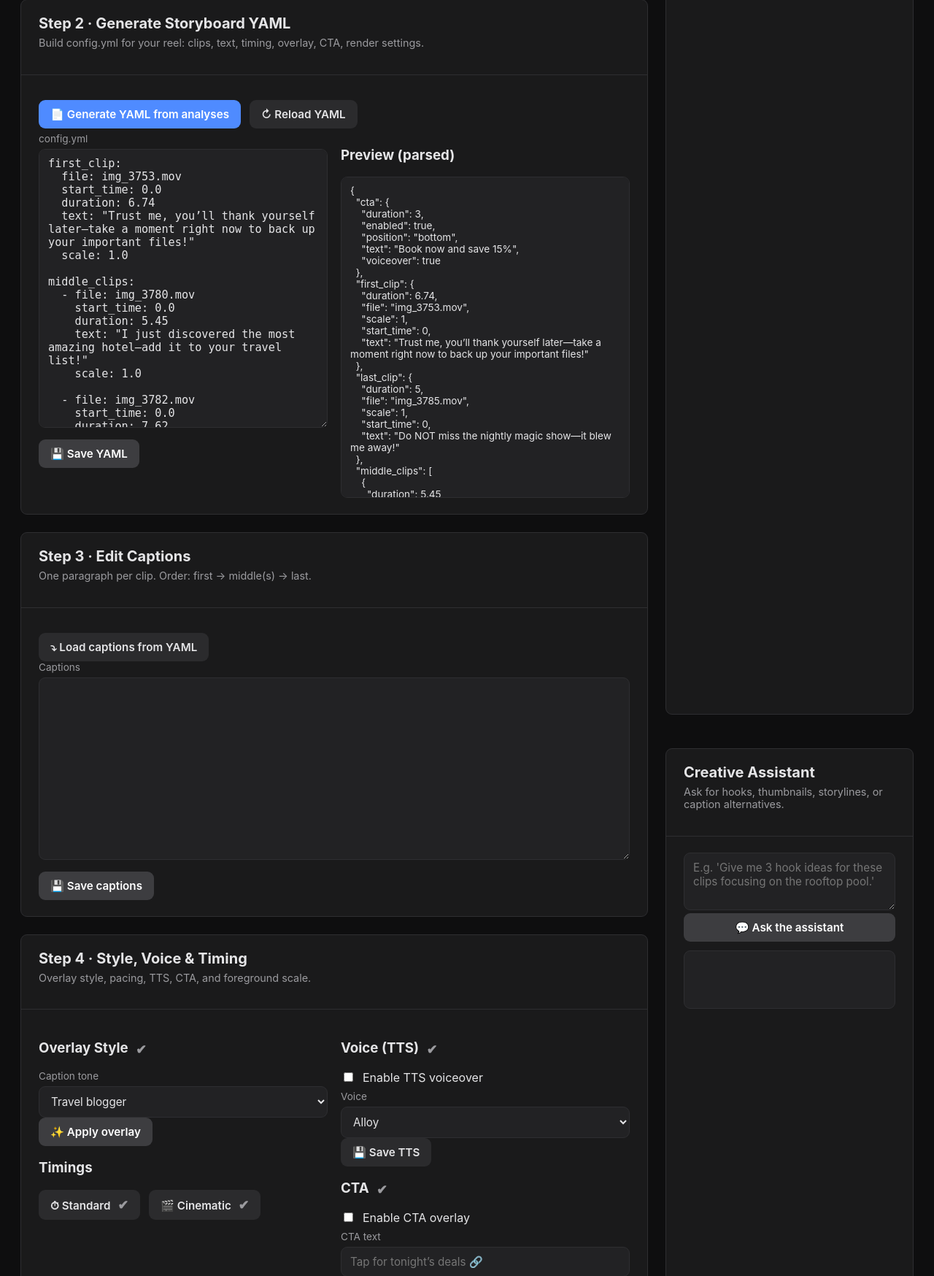
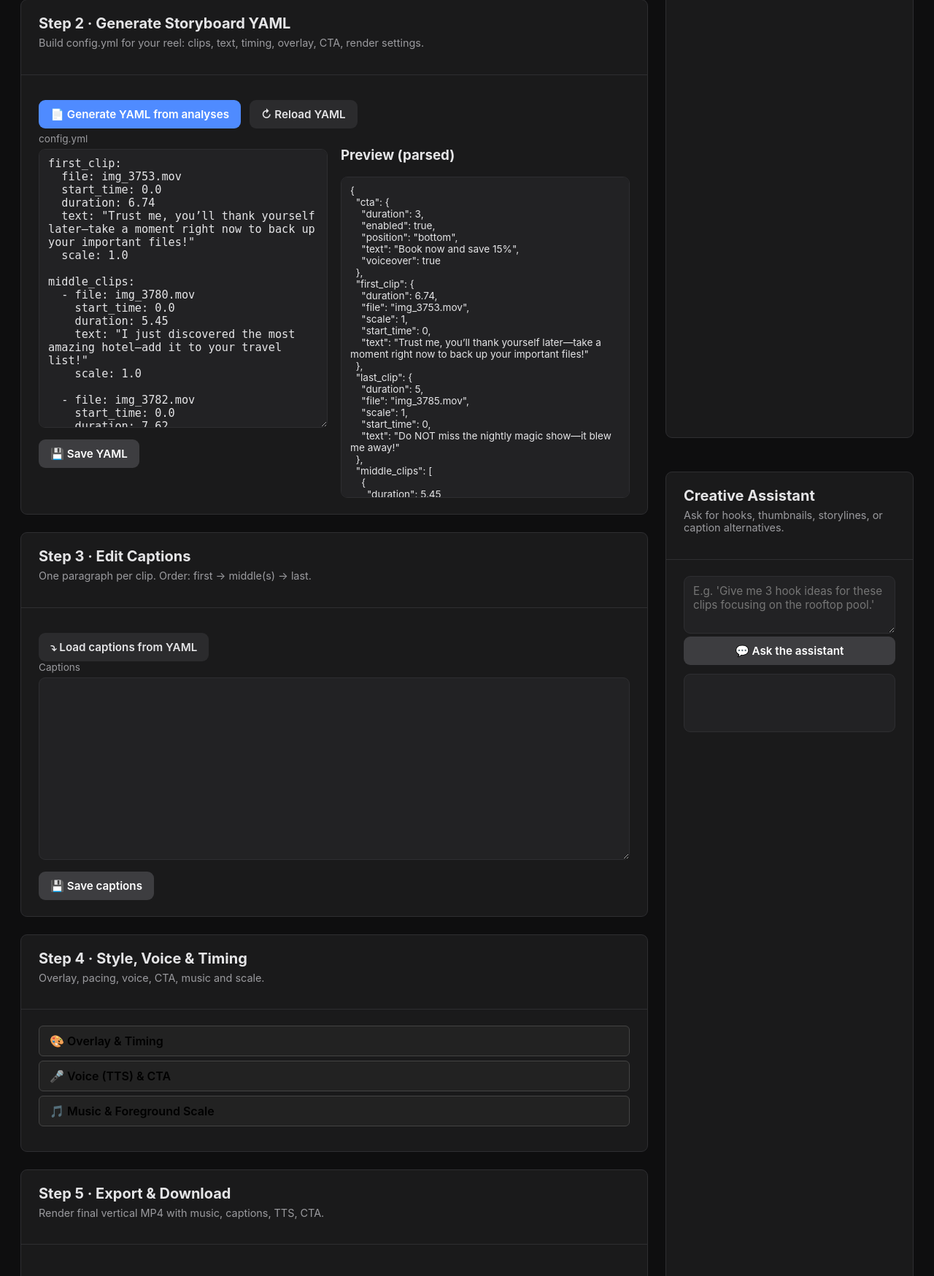
Before and after one commit to btavarez021/tiktok_video_smartcut, a Flask app: page / in a window 1280 px wide. Shown: the part 852-2600 px from the top of the page at 73% size. Run offline with Flask 3, Linux system fonts and the light colour scheme; data that the repository does not hold is empty; parts of the project's set-up code (start-up, migrations or seed data) failed here and were passed over; some libraries are stand-ins or nearby versions.

Commit message:
fix layout so doesnt all accumulate in one column

```diff
--- a/static/css/style.css
+++ b/static/css/style.css
@@ -771,3 +771,28 @@
 #saveMusicBtn {
     margin-left: 0;  /* ensures no weird default margins */
 }
+
+.accordion .acc-header {
+    width: 100%;
+    text-align: left;
+    padding: 10px 14px;
+    font-size: 1rem;
+    font-weight: 600;
+    background: #222;
+    border: 1px solid #444;
+    border-radius: 6px;
+    cursor: pointer;
+    margin-bottom: 6px;
+}
+
+.acc-body {
+    display: none;
+    padding: 12px 4px 20px 4px;
+    border-left: 2px solid #444;
+    margin-left: 6px;
+    margin-bottom: 16px;
+}
+
+.acc-section.open .acc-body {
+    display: block;
+}
--- a/static/js/app.js
+++ b/static/js/app.js
@@ -5,6 +5,7 @@
 
 let previewAudio = null;
 let previewPlaying = false;
+
 
 
 // ================================
@@ -856,6 +857,13 @@
     refreshAnalyses();
     loadConfigAndYaml();
 
+    document.querySelectorAll(".acc-header").forEach((btn) => {
+        btn.addEventListener("click", () => {
+            const sec = btn.parentElement;
+            sec.classList.toggle("open");
+        });
+    });
+
     // Buttons / actions (all optional-chained)
     document.getElementById("analyzeBtn")?.addEventListener("click", analyzeClips);
     document.getElementById("refreshAnalysesBtn")?.addEventListener("click", refreshAnalyses);
--- a/templates/index.html
+++ b/templates/index.html
@@ -180,19 +180,17 @@
                 <section class="card step-card" id="step-4">
                   <div class="card-header">
                       <h2>Step 4 · Style, Voice & Timing</h2>
-                        <p class="card-subtitle">Overlay style, pacing, TTS, CTA, and foreground scale.</p>
+                      <p class="card-subtitle">Overlay, pacing, voice, CTA, music and scale.</p>
                   </div>
 
-                    <div class="card-body">
-                        <div class="split">
+                  <div class="card-body accordion">
 
-                            <!-- LEFT PANEL -->
-                            <div class="split-panel">
-                                <h3>
-                                    Overlay Style
-                                    <span id="overlayCheck" class="style-check">✔</span>
-                                </h3>
+                      <!-- 4A — Overlay & Timing -->
+                      <div class="acc-section">
+                          <button class="acc-header">🎨 Overlay & Timing</button>
+                          <div class="acc-body">
 
+                              <h3>Overlay Style</h3>
                               <label class="field-label">Caption tone</label>
                               <select id="overlayStyle" class="select">
                                   <option value="travel_blog">Travel blogger</option>
@@ -207,25 +205,20 @@
 
                               <h3>Timings</h3>
                               <div class="row">
-                                    <button id="applyStandardTimingBtn" class="btn ghost">
-                                        ⏱ Standard
-                                        <span id="timingCheckStd" class="style-check">✔</span>
-                                    </button>
-
-                                    <button id="applyCinematicTimingBtn" class="btn ghost">
-                                        🎬 Cinematic
-                                        <span id="timingCheckCinema" class="style-check">✔</span>
-                                    </button>
+                                  <button id="applyStandardTimingBtn" class="btn ghost">⏱ Standard</button>
+                                  <button id="applyCinematicTimingBtn" class="btn ghost">🎬 Cinematic</button>
                               </div>
                               <div id="timingStatus" class="hint-text"></div>
+
+                          </div>
                       </div>
 
-                            <!-- RIGHT PANEL -->
-                            <div class="split-panel">
-                                <h3>
-                                    Voice (TTS)
-                                    <span id="ttsCheck" class="style-check">✔</span>
-                                </h3>
+                      <!-- 4B — Voice + CTA -->
+                      <div class="acc-section">
+                          <button class="acc-header">🎤 Voice (TTS) & CTA</button>
+                          <div class="acc-body">
+
+                              <h3>Voice (TTS)</h3>
 
                               <div class="checkbox-row">
                                   <input type="checkbox" id="ttsEnabled" />
@@ -242,10 +235,7 @@
 
                               <button id="saveTtsBtn" class="btn ghost">💾 Save TTS</button>
 
-                                <h3>
-                                    CTA
-                                    <span id="ctaCheck" class="style-check">✔</span>
-                                </h3>
+                              <h3>CTA</h3>
 
                               <div class="checkbox-row">
                                   <input type="checkbox" id="ctaEnabled" />
@@ -253,7 +243,7 @@
                               </div>
 
                               <label class="field-label">CTA text</label>
-                                <input id="ctaText" class="input" placeholder="Tap for tonight’s deals 🔗" />
+                              <input id="ctaText" class="input" placeholder="Tap to book with today’s deals 🔗" />
 
                               <div class="checkbox-row">
                                   <input type="checkbox" id="ctaVoiceover" />
@@ -261,10 +251,16 @@
                               </div>
 
                               <button id="saveCtaBtn" class="btn ghost">💾 Save CTA</button>
-                                <h3>
-                                    Background Music
-                                    <span id="musicCheck" class="style-check">✔</span>
-                                </h3>
+
+                          </div>
+                      </div>
+
+                      <!-- 4C — Music + FG Scale -->
+                      <div class="acc-section">
+                          <button class="acc-header">🎵 Music & Foreground Scale</button>
+                          <div class="acc-body">
+
+                              <h3>Background Music</h3>
 
                               <div class="checkbox-row">
                                   <input type="checkbox" id="musicEnabled" />
@@ -280,30 +276,24 @@
                               <input id="musicVolume" type="range" min="0" max="1" step="0.05" value="0.25" />
                               <div class="range-value"><span id="musicVolumeLabel">0.25</span></div>
 
-                                <div class="music-preview">
+                              <div class="row">
+                                  <button id="saveMusicBtn" class="btn ghost">💾 Save music</button>
                                   <button id="musicPreviewBtn" class="btn primary">▶ Preview</button>
+                              </div>
                               <span id="musicPreviewStatus" class="hint-text"></span>
-                                </div>
 
-                                <button id="saveMusicBtn" class="btn ghost">💾 Save music</button>
-
-                                <h3>
-                                    Foreground Scale
-                                    <span id="fgCheck" class="style-check">✔</span>
-                                </h3>
-
+                              <h3>Foreground Scale</h3>
                               <label class="field-label">Default zoom</label>
                               <input id="fgScale" type="range" min="0.8" max="1.3" step="0.05" value="1.0" />
-
-                                <div class="range-value">
-                                    <span id="fgScaleValue">1.0</span>x
-                                </div>
+                              <div class="range-value"><span id="fgScaleValue">1.0</span>x</div>
 
                               <button id="saveFgScaleBtn" class="btn ghost">💾 Save scale</button>
 
-                                <div id="styleStatus" class="hint-text"></div>
                           </div>
                       </div>
+
+                      <div id="styleStatus" class="hint-text"></div>
+
                   </div>
               </section>
 
```
Lines whose indentation alone changed are shown as unchanged.
